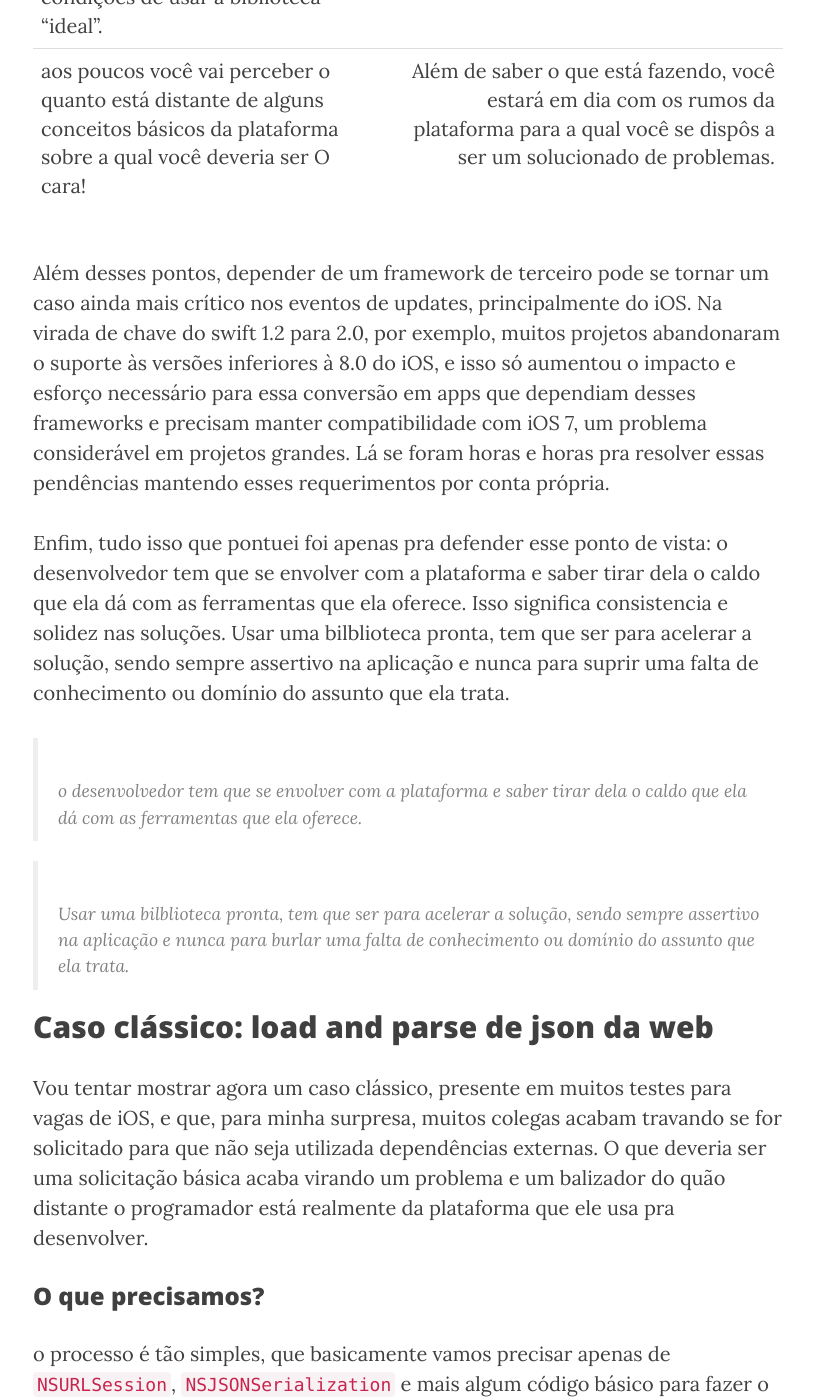
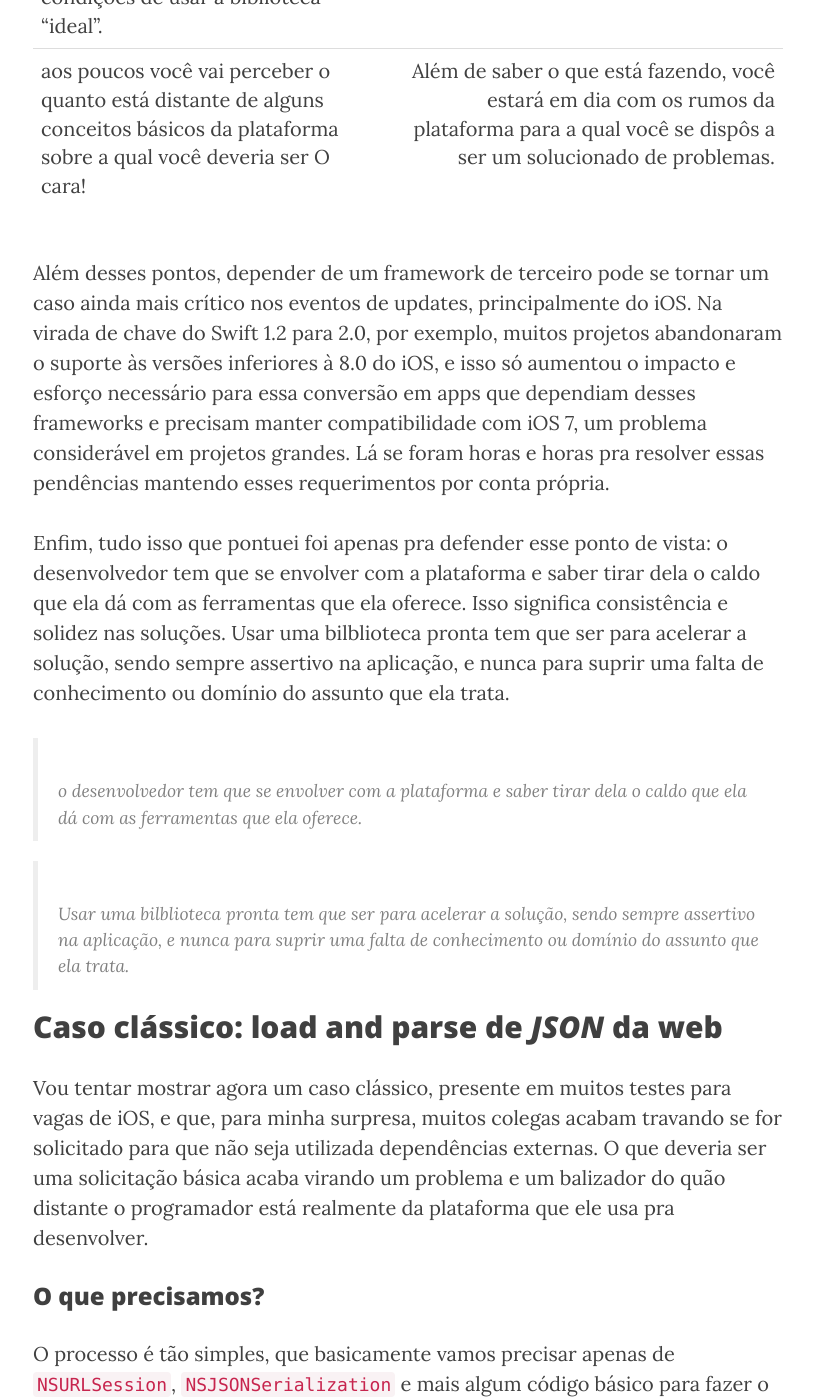
Before and after one commit to CocoaHeadsBrasil/equinociOS, a Jekyll site: the page built from _posts/2016-03-02-ios-web-e-json-sem-dependencias.markdown, in a window 1280 px wide and 1400 px high, scrolled down 2396 px. Shown: the whole window, without its empty margins (232-1046 px from the left). Built offline with Jekyll 4.4.1, drawn with Linux system fonts in a browser that asks for light colours; nearby versions of some CDN libraries; some of the changed text lies outside the part shown.

Commit message:
Update 2016-03-02-ios-web-e-json-sem-dependencias.markdown

````diff
--- a/_posts/2016-03-02-ios-web-e-json-sem-dependencias.markdown
+++ b/_posts/2016-03-02-ios-web-e-json-sem-dependencias.markdown
@@ -45,24 +45,24 @@ Sim, quando o uso de bibliotecas prontas passa a ser a primeira opção do desen
 | mudar o que você achava que seria a solução ideal, para que tenha condições de usar a biblioteca "ideal". | - |
 | aos poucos você vai perceber o quanto está distante de alguns conceitos básicos da plataforma sobre a qual você deveria ser O cara! | Além de saber o que está fazendo, você estará em dia com os rumos da plataforma para a qual você se dispôs a ser um solucionado de problemas. |
 
-Além desses pontos, depender de um framework de terceiro pode se tornar um caso ainda mais crítico nos eventos de updates, principalmente do iOS. Na virada de chave do swift 1.2 para 2.0, por exemplo, muitos projetos abandonaram o suporte às versões inferiores à 8.0 do iOS, e isso só aumentou o impacto e esforço necessário para essa conversão em apps que dependiam desses frameworks e precisam manter compatibilidade com iOS 7, um problema considerável em projetos grandes. Lá se foram horas e horas pra resolver essas pendências mantendo esses requerimentos por conta própria.
+Além desses pontos, depender de um framework de terceiro pode se tornar um caso ainda mais crítico nos eventos de updates, principalmente do iOS. Na virada de chave do Swift 1.2 para 2.0, por exemplo, muitos projetos abandonaram o suporte às versões inferiores à 8.0 do iOS, e isso só aumentou o impacto e esforço necessário para essa conversão em apps que dependiam desses frameworks e precisam manter compatibilidade com iOS 7, um problema considerável em projetos grandes. Lá se foram horas e horas pra resolver essas pendências mantendo esses requerimentos por conta própria.
 
-Enfim, tudo isso que pontuei foi apenas pra defender esse ponto de vista: o desenvolvedor tem que se envolver com a plataforma e saber tirar dela o caldo que ela dá com as ferramentas que ela oferece. Isso significa consistencia e solidez nas soluções. Usar uma bilblioteca pronta, tem que ser para acelerar a solução, sendo sempre assertivo na aplicação e nunca para suprir uma falta de conhecimento ou domínio do assunto que ela trata.
+Enfim, tudo isso que pontuei foi apenas pra defender esse ponto de vista: o desenvolvedor tem que se envolver com a plataforma e saber tirar dela o caldo que ela dá com as ferramentas que ela oferece. Isso significa consistência e solidez nas soluções. Usar uma bilblioteca pronta tem que ser para acelerar a solução, sendo sempre assertivo na aplicação, e nunca para suprir uma falta de conhecimento ou domínio do assunto que ela trata.
 
 > o desenvolvedor tem que se envolver com a plataforma e saber tirar dela o caldo que ela dá com as ferramentas que ela oferece.
 
-> Usar uma bilblioteca pronta, tem que ser para acelerar a solução, sendo sempre assertivo na aplicação e nunca para burlar uma falta de conhecimento ou domínio do assunto que ela trata.
+> Usar uma bilblioteca pronta tem que ser para acelerar a solução, sendo sempre assertivo na aplicação, e nunca para suprir uma falta de conhecimento ou domínio do assunto que ela trata.
 
 
 
-## Caso clássico: load and parse de json da web
+## Caso clássico: load and parse de *JSON* da web
 
 Vou tentar mostrar agora um caso clássico, presente em muitos testes para vagas de iOS, e que, para minha surpresa, muitos colegas acabam travando se for solicitado para que não seja utilizada dependências externas. O que deveria ser uma solicitação básica acaba virando um problema e um balizador do quão distante o programador está realmente da plataforma que ele usa pra desenvolver.
 
 
 ### O que precisamos?
 
-o processo é tão simples, que basicamente vamos precisar apenas de `NSURLSession`, `NSJSONSerialization` e mais algum código básico para fazer o load dos dados da web e parse dos mesmos.
+O processo é tão simples, que basicamente vamos precisar apenas de `NSURLSession`, `NSJSONSerialization` e mais algum código básico para fazer o load dos dados da web e parse dos mesmos.
 
 Eis como a gente pode resolver o load simples de url (_async_):
 
@@ -77,7 +77,7 @@ let task = session.dataTaskWithRequest(request) { (data, response, error) -> Voi
 task.resume()
 ```
 
-e para interpretar o json recebido:
+E para interpretar o *JSON* recebido:
 
 ```swift
 do {
@@ -94,9 +94,9 @@ do {
 Acredite, é basicamente isso. Acredite se quiser, mas vejo muitos devs que desconhecem essa dupla. O que vou propor agora é só dar uma incrementada mas sem adicionar complexidade. O objetivo é tornar essas operações mais genéricas e reutilizáveis, aprimorando o tratamento de erros e resposta, deixando nosso código mais reutilizável:
 
 
-#### parte 1: o load
+#### Parte 1: o load
 
-primeiro, proponho uma estrutura pra facilitar nossa leitura de erros, tratando casos comuns de resposta do servidor:
+Primeiro, proponho uma estrutura pra facilitar nossa leitura de erros, tratando casos comuns de resposta do servidor:
 
 ```swift
 enum NetError : ErrorType, CustomStringConvertible {
@@ -125,7 +125,7 @@ enum NetError : ErrorType, CustomStringConvertible {
 }
 ```
 
-agora o nosso request, inserimos dentro de uma `func` usando um _callback_ para retornar os dados ou o erro quando for o caso:
+Agora o nosso request, inserimos dentro de uma `func` usando um _callback_ para retornar os dados ou o erro quando for o caso:
 
 ```swift
 func requestData(request:NSMutableURLRequest, callback:(AnyObject?, NetError?)-> ()) {
@@ -164,11 +164,11 @@ func requestData(request:NSMutableURLRequest, callback:(AnyObject?, NetError?)->
 }
 ```
 
-O `switch` deixa o código um pouco mais extenso, mas o que fazemos aqui é simples, em qualquer situação que não consigamos uma resposta ok (statusCode == 200, por exemplo), reportamos o erro, caso contrario, passamos os dados recebidos no _callback_ para que o responsável por esses dados faça o parse do json recebido.
+O `switch` deixa o código um pouco mais extenso, mas o que fazemos aqui é simples, em qualquer situação que não consigamos uma resposta *OK* (statusCode == 200, por exemplo), reportamos o erro, caso contrario, passamos os dados recebidos no _callback_ para que o responsável por esses dados faça o parse do *JSON* recebido.
 
-#### parte 2: o parse
+#### Parte 2: o parse
 
-Agora precisamos extrair um JSON dos dados que recuperamos. Atribuindo o processo de parse a uma estrutura também nos dá mais mobilidade. Aqui fazemos isso de uma forma bem simples:
+Agora precisamos extrair um *JSON* dos dados que recuperamos. Atribuindo o processo de parse a uma estrutura também nos dá mais mobilidade. Aqui fazemos isso de uma forma bem simples:
 
 ```swift
 struct Parser {
@@ -192,7 +192,7 @@ struct Parser {
 }
 ```
 
-note que aqui poderíamos ainda fazer uso de _`Generics`_ no Swift ao invés de `typealias`, o que seria uma opção para tornar o parser ainda mais abrangente para transformar json em outros objetos, algo tipo isso:
+Note que aqui poderíamos ainda fazer uso de _`Generics`_ no Swift ao invés de `typealias`, o que seria uma opção para tornar o parser ainda mais abrangente para transformar *JSON* em outros objetos, algo tipo isso:
 
 ```swift
 struct Parser {
@@ -207,7 +207,7 @@ struct Parser {
 
 Mas esse assunto é mais extenso, cabe num tópico só sobre _Generics_ e sai bem do escopo do objetivo desse artigo.
 
-#### parte 3: nosso plano em ação:
+#### Parte 3: nosso plano em ação:
 
 Isso posto, vamos para um exemplo de uso dessa proposta. Note que estarei usando um array apenas para facilitar o entendimento:
 
@@ -259,7 +259,7 @@ Poderiámos encerrar esse artigo por aqui, mas...
 Dá pra ficar melhor?
 Sempre! E para fechar segue uma _pro-tip_:
 
-Para fazer o parse do json retornando um objeto, normalmente eu crio um protocolo `JSONParselable` e nele defino uma função:
+Para fazer o parse do *JSON* retornando um objeto, normalmente eu crio um protocolo `JSONParselable` e nele defino uma função:
 
 ```swift
 protocol JSONParselable {
@@ -267,9 +267,9 @@ protocol JSONParselable {
 }
 ```
 
-daí é questão de implementar esse protocolo no próprio objeto, de preferência em uma extensão pra separar visualmente as responsabilidades.
+Daí é questão de implementar esse protocolo no próprio objeto, de preferência em uma extensão pra separar visualmente as responsabilidades.
 
-o Model User do exemplo é esse:
+O Model User do exemplo é esse:
 
 ```swift
 struct User {
@@ -279,7 +279,7 @@ struct User {
 }
 ```
 
-a implementação do parse nesse model, retornando um User válido apenas se os dados não opcionais sejam encontrados no json:
+A implementação do parse nesse model, retornando um User válido apenas se os dados não opcionais sejam encontrados no *JSON*:
 
 ```swift
 static func withJSON(json: [String:AnyObject]) -> User? {
@@ -302,7 +302,7 @@ static func withJSON(json: [String:AnyObject]) -> User? {
 }
 ```
 
-agora podemos capturar os _users_ usando a implementação do protocolo no User fazendo apenas isso:
+Agora podemos capturar os _users_ usando a implementação do protocolo no User fazendo apenas isso:
 
 ```swift
 for user in usersJson {
@@ -318,7 +318,7 @@ Veja como conseguimos um objeto User válido pra lista apenas usando:
 User.withJSON(user)
 ```
 
-passando para esse método um bloco com os dados do user extraídos do json.
+Passando para esse método um bloco com os dados do user extraídos do *JSON*.
 
 
 That's it! Implementando esse protocolo para cada objeto, você consegue personalizar o tipo de dados e parse para cada objeto.
````
Also changed, not shown: other parts of _posts/2016-03-02-ios-web-e-json-sem-dependencias.markdown (+8 -8 lines).
